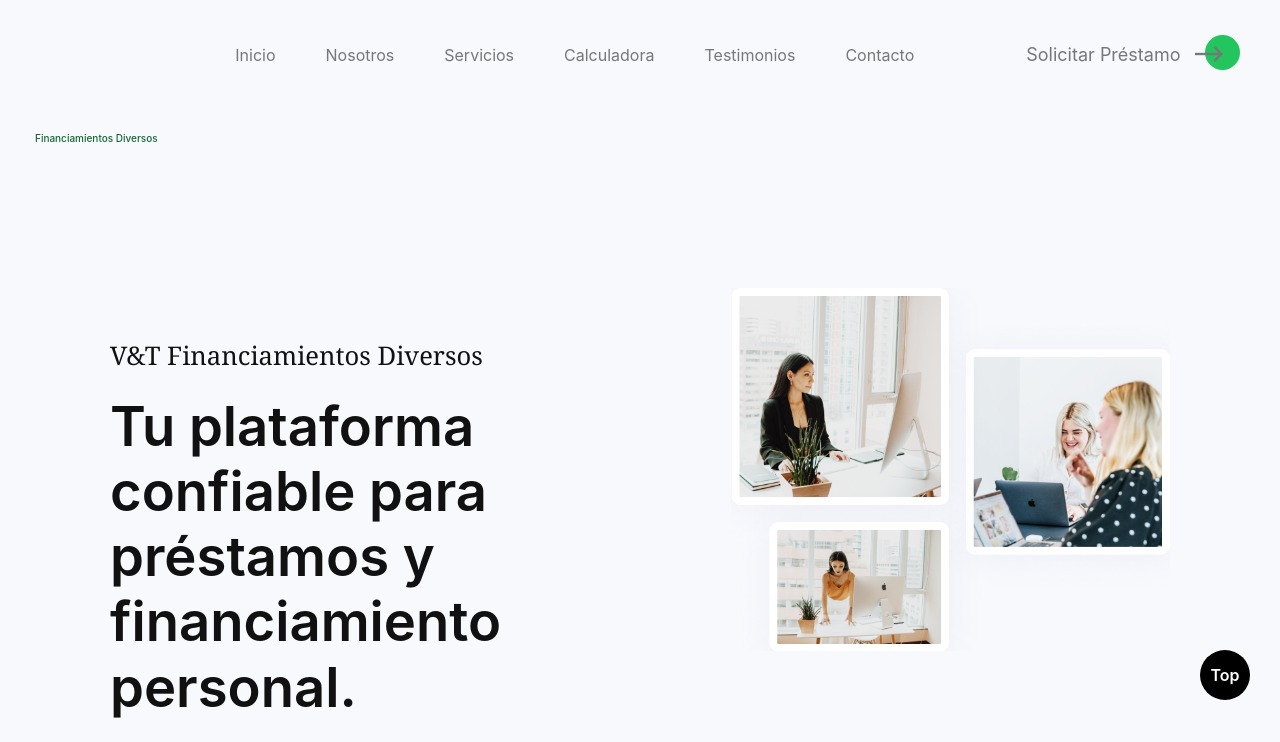
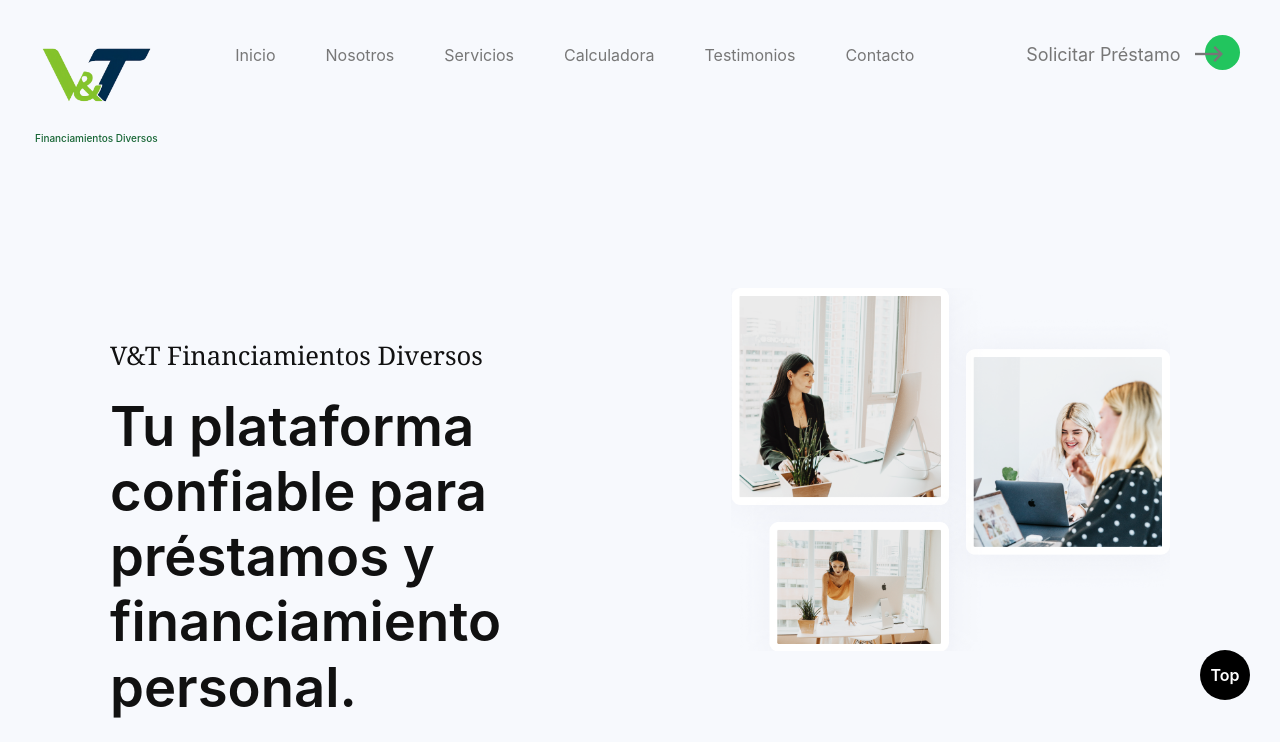
Before and after one commit to Brokeimsa2012/vnt, a plain HTML site: page index.html in a window 1280 px wide. Shown: the top 742 px of the page. Drawn offline with Linux system fonts and the light colour scheme; files whose address does not match are found by name.

Commit message:
image fixed

```diff
--- a/index.html
+++ b/index.html
@@ -35,7 +35,7 @@
 				<div class="grid">
 					<div class="main-logo">
 						<a href="index.html" style="display: flex; flex-direction: column; align-items: center; text-decoration: none;">
-							<img src="/creatify-digital-marketing-website-template/creatify-digital-marketing-website-template/images/vnt Logo - noText.png" style="height: 90px;" alt="">
+							<img src="/images/vnt Logo - noText.png" style="height: 90px;" alt="">
 							<p style="margin: 8px 0 0 0; text-align: center; font-weight: 500; color: #166534; font-size: 10px;">Financiamientos Diversos</p>
 						</a>
 					</div>
```
Also changed, not shown: creatify-digital-marketing-website-template/creatify-digital-marketing-website-template/index.html (added), creatify-digital-marketing-website-template/creatify-digital-marketing-website-template/js/calculator.js (deleted).
